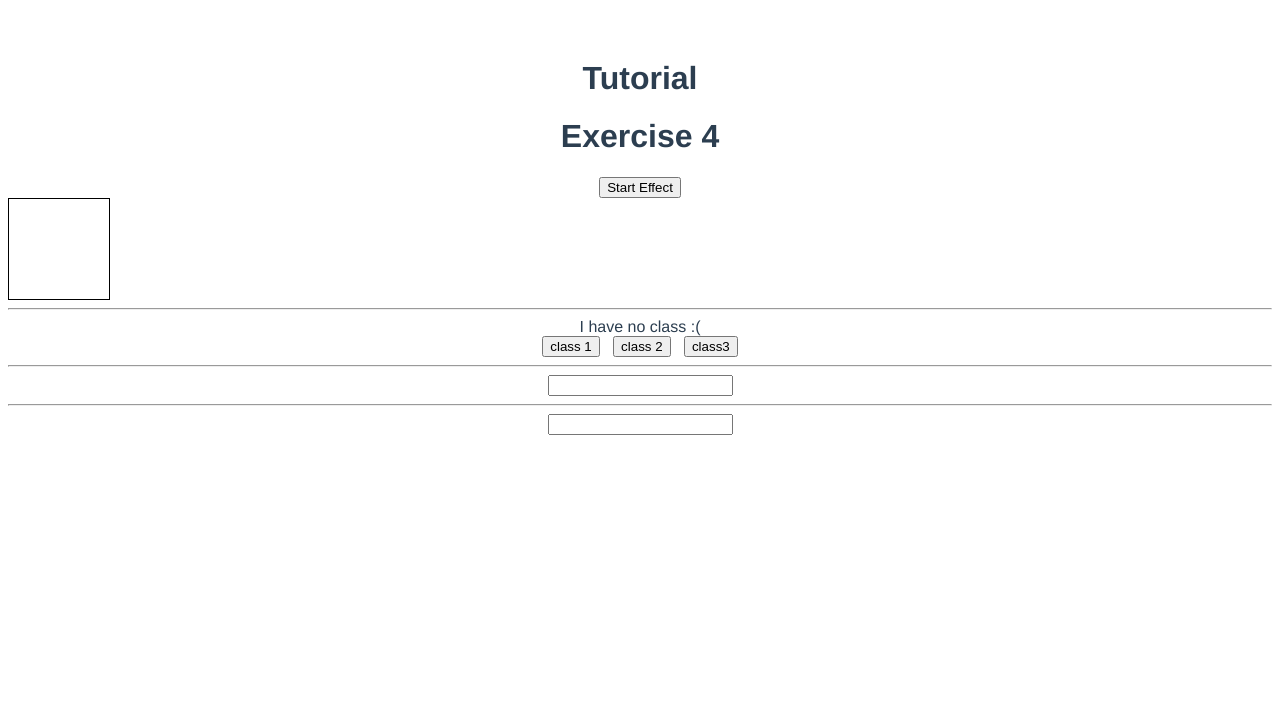
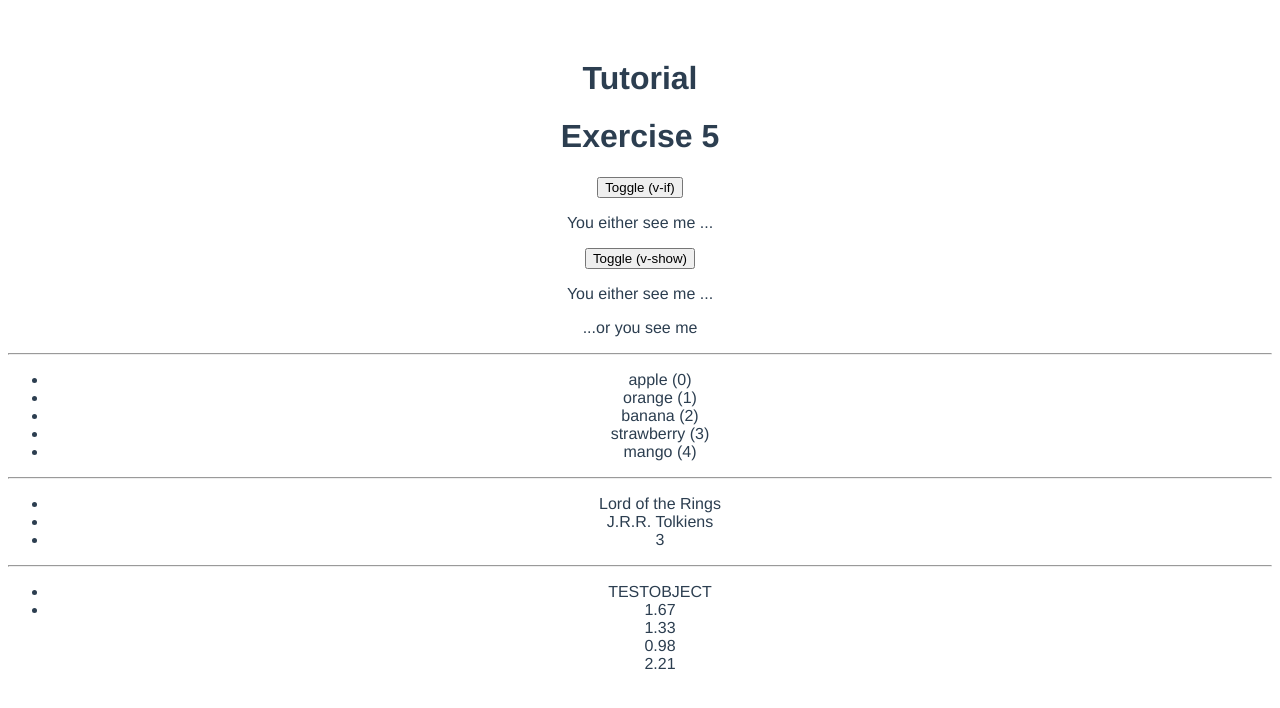
Before and after one commit to joankuah/vue-example, a Vue app: page / in a window 1280 px wide. Shown: the top 708 px of the page. Built offline with nearby package versions, Linux system fonts and the light colour scheme.

Commit message:
Exercise 5

```diff
--- a/src/App.vue
+++ b/src/App.vue
@@ -4,7 +4,8 @@
     <!-- <exercise1/> -->
     <!-- <exercise2/> -->
     <!-- <exercise3/> -->
-    <exercise4/>
+    <!-- <exercise4/> -->
+    <exercise5/>
   </div>
 </template>
 
@@ -12,7 +13,8 @@
 // import Exercise1 from './components/Exercise1.vue'
 // import Exercise2 from './components/Exercise2.vue'
 // import Exercise3 from './components/Exercise3.vue'
-import Exercise4 from './components/Exercise4.vue'
+// import Exercise4 from './components/Exercise4.vue'
+import Exercise5 from './components/Exercise5.vue'
 
 export default {
   name: 'App',
@@ -20,7 +22,8 @@ export default {
     // Exercise1,
     // Exercise2,
     // Exercise3
-    Exercise4
+    // Exercise4
+    Exercise5
   }
 }
 </script>
--- /dev/null
+++ b/src/components/Exercise5.vue
@@ -0,0 +1,67 @@
+<template>
+    <div>
+        <h1> Exercise 5 </h1>
+         <!-- 1) Hook up the button to toggle the display of the two paragraphs. Use both v-if
+         and v-show and inspect the elements to see the difference -->
+         <div>
+             <button @click="toggle = !toggle">Toggle (v-if)</button>
+             <p v-if="toggle">You either see me ...</p>
+             <p v-else>...or you see me</p>
+             <button @click="show = !show">Toggle (v-show)</button>
+             <p v-show="show">You either see me ...</p>
+             <p>...or you see me</p>
+         </div>
+         <hr>
+         <div>
+             <!-- 2) Output an <ul> of array elements of your choice. Also print the index of each element. -->
+            <ul>
+                <li v-for=" (fruit, i) in fruits" :key="fruit"> {{ fruit }} ({{ i }})</li>
+            </ul>
+         </div>
+         <hr>
+         <div>
+             <!-- 3) Print all key-value pairs pf the following object: {title: 'Lord of the Rings', author: 'J.R.R. Tolkiens',
+             books: '3'}. Also print the index of each item. -->
+            <ul>
+                <li v-for="storybook in storybooks" :key="storybook.title">
+                    {{ storybook }}
+                </li>
+            </ul>
+         </div>
+         <hr>
+         <div>
+             <!-- 4) Print the following object (only the values) and also create a nested loop for the array:
+             {name: 'TESTOBJECT', data: [1.67, 1.33, 0.98, 2.21]} (hint: user v-for and v-if to achieve this) -->
+             <ul>
+                <li v-for="value in testData" :key="value.name">
+                    <template v-if="Array.isArray(value)">
+                        <div v-for="element in value" :key="element"> {{ element }}</div>
+                    </template>
+                    <template v-else>
+                        {{ value }}
+                    </template>
+                </li>
+            </ul>
+         </div>
+    </div>
+</template>
+
+<script>
+export default {
+    data: () => ({
+        toggle: true,
+        show: true,
+        fruits: ['apple', 'orange', 'banana', 'strawberry ', 'mango'],
+        storybooks: {
+                title: 'Lord of the Rings',
+                author: 'J.R.R. Tolkiens',
+                books: '3'
+        },
+        testData: {
+                name: 'TESTOBJECT',
+                data: [ 1.67, 1.33, 0.98, 2.21]
+        }
+
+    })
+}
+</script>
```
